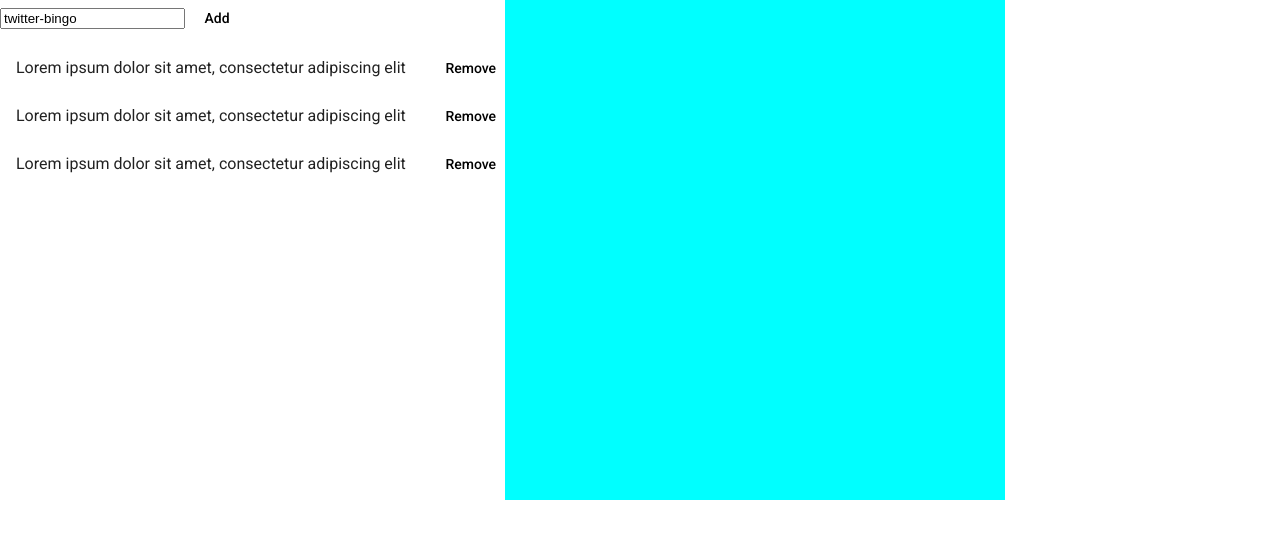
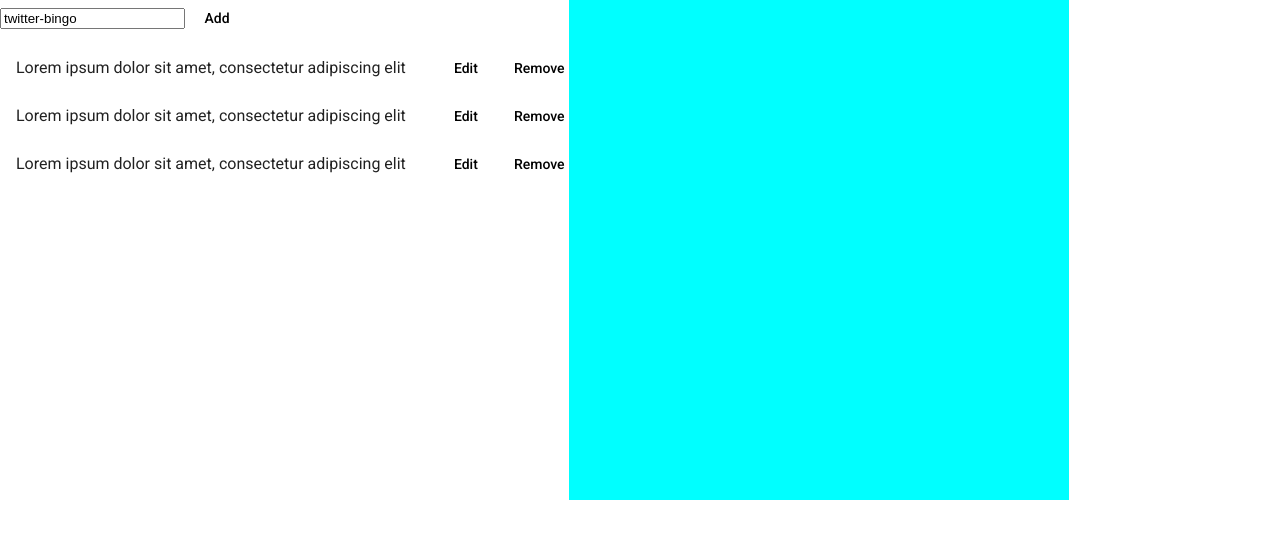
Before and after one commit to VostroknutovaDS/twitter-bingo, an Angular app: page / in a window 1280 px wide. Shown: the top 538 px of the page. Built offline with nearby package versions, Linux system fonts and the light colour scheme.

Commit message:
feat: add edit button

```diff
--- a/src/app/app.component.html
+++ b/src/app/app.component.html
@@ -2,12 +2,13 @@
   <div class="elements-form">
     <div>
       <input matInput type="text" [(ngModel)]="Title" />
-      <button mat-button (click)="addElement">Add</button>
+      <button mat-button (click)="addElement()">Add</button>
     </div>
     <mat-list class="elements-list">
       <div *ngFor="let i of Elements" class="element">
         <mat-list-item>{{ i }}</mat-list-item>
-        <button mat-button (click)="removeElement">Remove</button>
+        <button mat-button (click)="editElement()">Edit</button>
+        <button mat-button (click)="removeElement()">Remove</button>
       </div>
     </mat-list>
   </div>
--- a/src/app/app.component.ts
+++ b/src/app/app.component.ts
@@ -6,7 +6,7 @@ import { Component } from '@angular/core';
   styleUrls: ['./app.component.scss']
 })
 export class AppComponent {
-  private title: string = 'twitter-bingo';
+  private title = 'twitter-bingo';
 
   public get Title(): string {
     return this.title;
@@ -26,4 +26,6 @@ export class AppComponent {
 
   public removeElement(): void { }
 
+  public editElement(): void {}
+
 }
```
